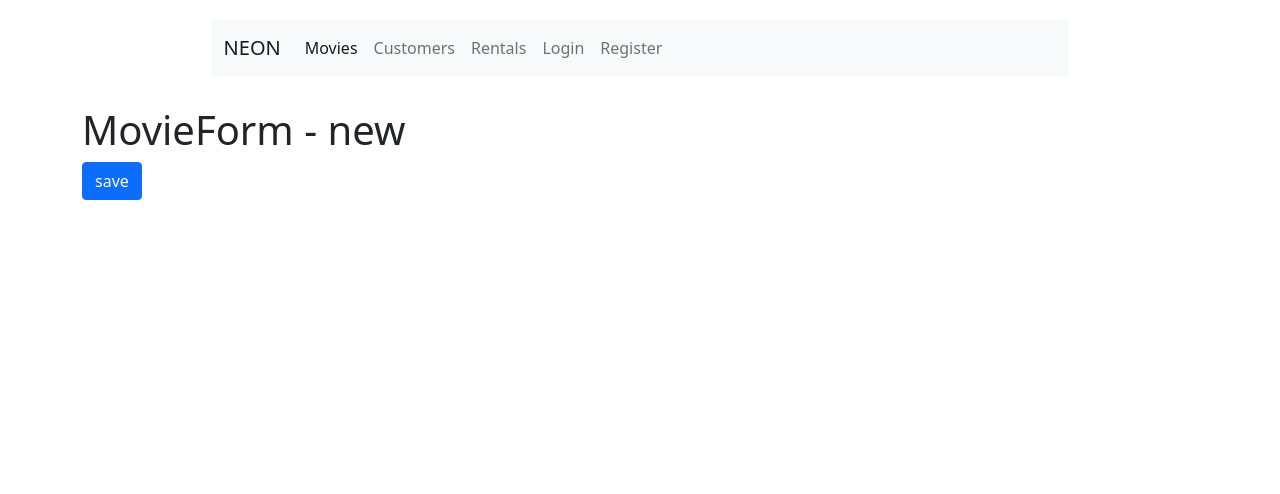
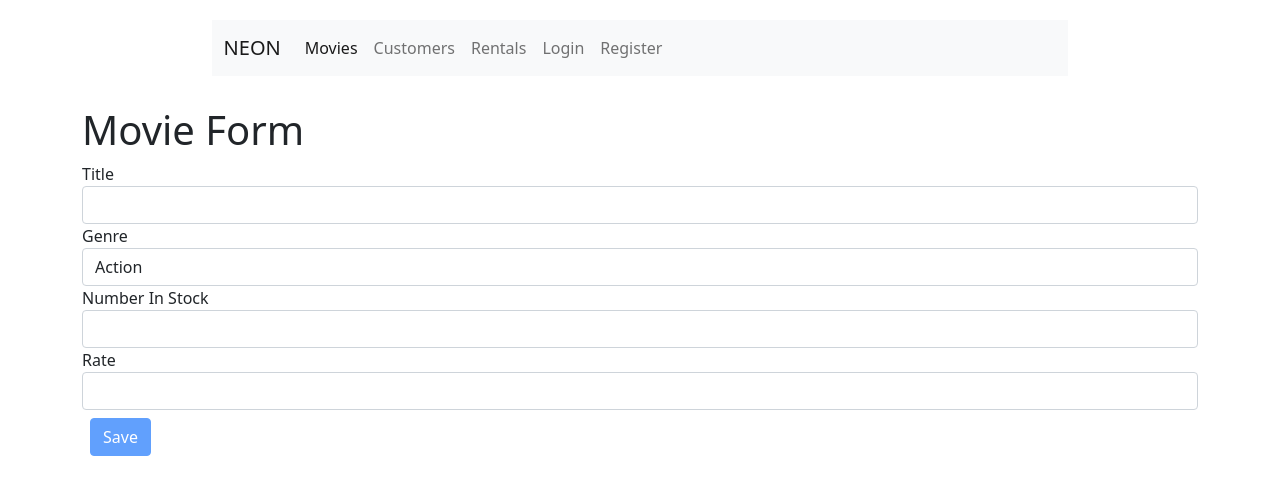
Before and after one commit to ttquyen/practice-reactjs-with-online-course, a React (Create React App) app: page /movies/new in a window 1280 px wide. Shown: the top 494 px of the page. Built offline with nearby package versions, Linux system fonts and the light colour scheme.

Commit message:
add NewMovie page and movie detail page

```diff
--- a/src/App.js
+++ b/src/App.js
@@ -19,6 +19,8 @@
             <Route path="/register" component={RegisterForm} />
             <Route path="/login" component={LoginForm} />
             <Route path="/movies/:id" component={MovieForm} />
+            <Route path="/movies/new" component={MovieForm} />
+
             <Route path="/movies" component={Movies}></Route>
             <Route path="/customers" component={Customers}></Route>
             <Route path="/rentals" component={Rentals}></Route>
--- a/src/components/common/form.jsx
+++ b/src/components/common/form.jsx
@@ -1,6 +1,7 @@
 import Joi from "joi-browser";
 import React, { Component } from "react";
 import Input from "./input";
+import Select from "./select";
 
 class Form extends Component {
   state = {
@@ -51,6 +52,19 @@
       </button>
     );
   }
+  renderSelect(name, label, options) {
+    const { data, errors } = this.state;
+    return (
+      <Select
+        name={name}
+        value={data[name]}
+        label={label}
+        options={options}
+        onChange={this.handleChange}
+        error={errors[name]}
+      />
+    );
+  }
   renderInput(name, label, type = "text") {
     const { data, errors } = this.state;
 
--- /dev/null
+++ b/src/components/common/select.jsx
@@ -0,0 +1,19 @@
+import React, { Component } from "react";
+const Select = ({ name, label, options, error, ...rest }) => {
+  return (
+    <div className="form-group">
+      <label htmlFor={name}>{label}</label>
+      <select name={name} id={name} {...rest} className="form-control">
+        {/* <option value="" /> */}
+        {options.map((option) => (
+          <option key={option._id} value={option._id}>
+            {option.name}
+          </option>
+        ))}
+      </select>
+      {error && <div className="alert alert-danger">{error}</div>}
+    </div>
+  );
+};
+
+export default Select;
--- a/src/components/movieForm.jsx
+++ b/src/components/movieForm.jsx
@@ -1,16 +1,74 @@
+import Joi from "joi-browser";
 import React, { Component } from "react";
-const MovieForm = ({ match, history }) => {
-  return (
-    <div>
-      <h1>MovieForm - {match.params.id}</h1>
-      <button
-        className="btn btn-primary"
-        onClick={() => history.push("/movies")}
-      >
-        save
-      </button>
-    </div>
-  );
-};
+import Form from "./common/form";
+import { genres, getGenres } from "./../services/fakeGenreService";
+import { getMovie, saveMovie } from "./../services/fakeMovieService";
+
+class MovieForm extends Form {
+  state = {
+    data: {
+      title: "",
+      genreId: "",
+      numberInStock: "",
+      dailyRentalRate: "",
+    },
+    genres: [],
+    errors: {},
+  };
+  schema = {
+    _id: Joi.string(),
+    title: Joi.string().required().label("Title"),
+    genreId: Joi.string().required().label("Genre"),
+    numberInStock: Joi.number()
+      .required()
+      .min(0)
+      .max(100)
+      .label("Number In Stock"),
+    dailyRentalRate: Joi.number()
+      .required()
+      .min(0)
+      .max(10)
+      .label("Daily Rentel Rate"),
+  };
+  componentDidMount() {
+    const genres = getGenres();
+    this.setState({ genres });
+
+    const movieId = this.props.match.params.id;
+    if (movieId === "new") return;
+
+    const movie = getMovie(movieId);
+    if (!movie) return this.props.history.replace("/not-found");
+
+    this.setState({ data: this.mapToViewModel(movie) });
+  }
+  mapToViewModel(movie) {
+    return {
+      _id: movie._id,
+      title: movie.title,
+      genreId: movie.genre._id,
+      numberInStock: movie.numberInStock,
+      dailyRentalRate: movie.dailyRentalRate,
+    };
+  }
+  doSubmit = () => {
+    saveMovie(this.state.data);
+    this.props.history.push("/movies");
+  };
+  render() {
+    return (
+      <div>
+        <h1>Movie Form</h1>
+        <form onSubmit={this.handleSubmit}>
+          {this.renderInput("title", "Title")}
+          {this.renderSelect("genreId", "Genre", this.state.genres)}
+          {this.renderInput("numberInStock", "Number In Stock", "number")}
+          {this.renderInput("dailyRentalRate", "Rate")}
+          {this.renderButton("Save")}
+        </form>
+      </div>
+    );
+  }
+}
 
 export default MovieForm;
--- a/src/components/movies.jsx
+++ b/src/components/movies.jsx
@@ -6,6 +6,7 @@
 import Pagination from "./common/pagination";
 import MoviesTable from "./moviesTable";
 import _ from "lodash";
+import { Link } from "react-router-dom";
 class Movies extends Component {
   state = {
     movies: [],
@@ -66,8 +67,9 @@
   render() {
     const { pageSize, currentPage, sortColumn } = this.state;
 
-    if (this.state.movies.length === 0)
+    if (this.state.movies.length === 0) {
       return <p>There are no movies in the database.</p>;
+    }
 
     const { totalCount, data: movies } = this.getPageData();
 
@@ -81,6 +83,10 @@
           />
         </div>
         <div className="col">
+          <Link to="/movies/new" className="btn btn-primary m-2">
+            New Movie
+          </Link>
+          {/* <button className="btn btn-primary m-2">New Movie</button> */}
           <p>Showing {totalCount} movies in the database.</p>
           <MoviesTable
             onDelete={this.handleDelete}
--- a/src/services/fakeMovieService.js
+++ b/src/services/fakeMovieService.js
@@ -78,13 +78,13 @@
 
 export function saveMovie(movie) {
   let movieInDb = movies.find((m) => m._id === movie._id) || {};
-  movieInDb.name = movie.name;
+  movieInDb.title = movie.title;
   movieInDb.genre = genresAPI.genres.find((g) => g._id === movie.genreId);
   movieInDb.numberInStock = movie.numberInStock;
   movieInDb.dailyRentalRate = movie.dailyRentalRate;
 
   if (!movieInDb._id) {
-    movieInDb._id = Date.now();
+    movieInDb._id = Date.now().toString();
     movies.push(movieInDb);
   }
 
```
